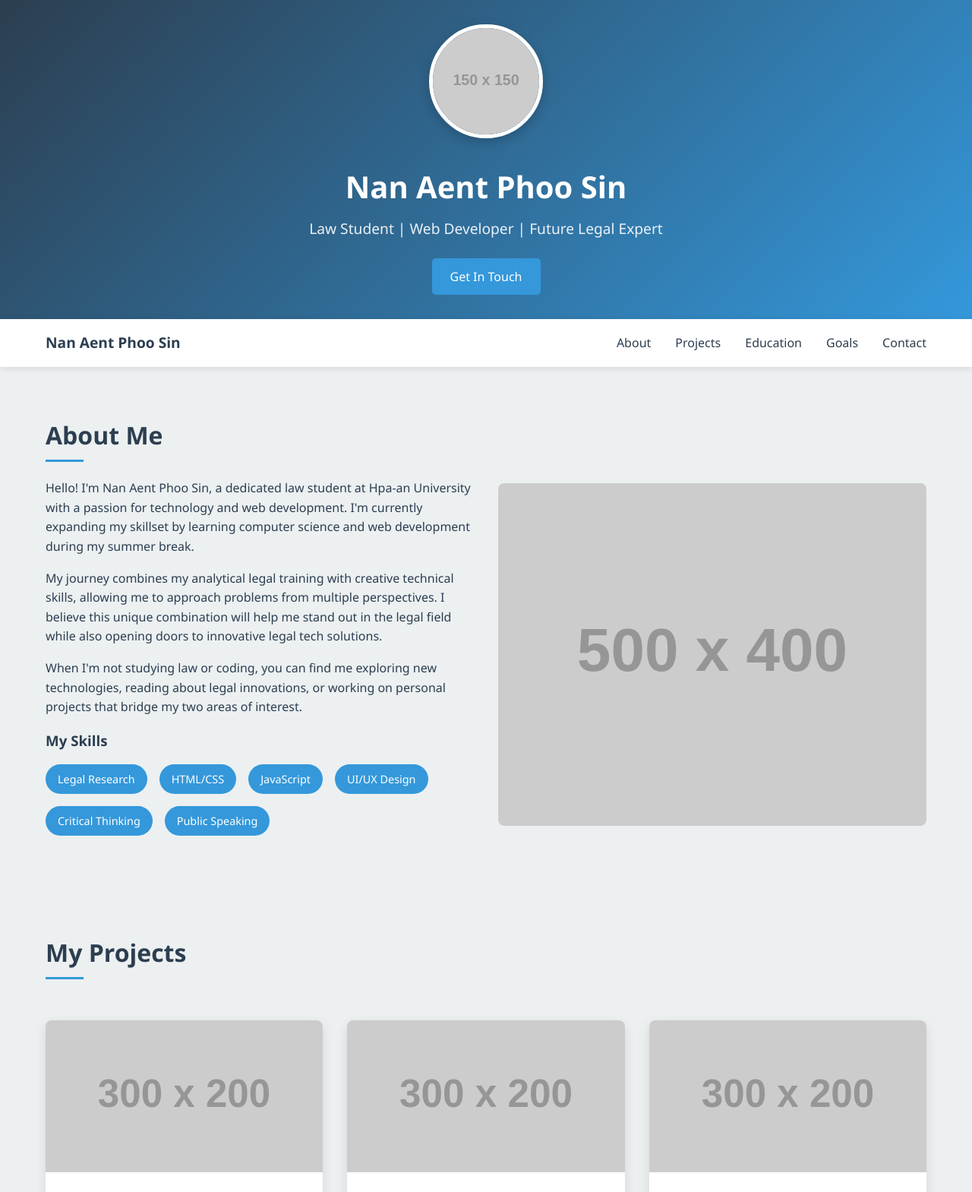
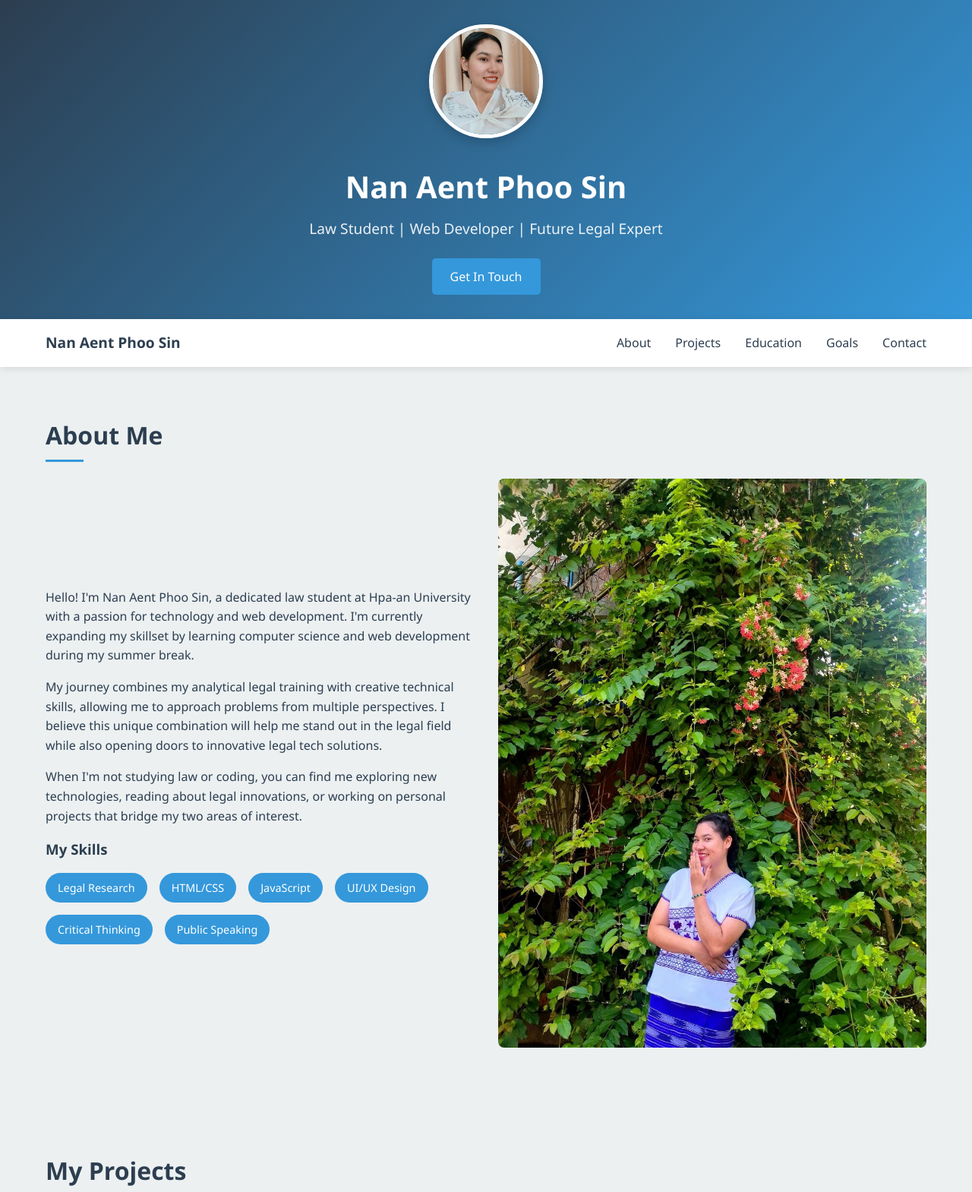
Before and after one commit to NanAentPhooSin/NanAentPhooSin.github.io, a plain HTML site: page index.html in a window 1280 px wide. Shown: the top 1569 px of the page at 76% size. Drawn offline with Linux system fonts and the light colour scheme; placeholder pictures from the web are drawn by us.

Commit message:
photo change

```diff
--- a/index.html
+++ b/index.html
@@ -385,7 +385,7 @@
 <body>
     <header>
         <div class="header-content">
-            <img src="https://via.placeholder.com/150" alt="Nan Aent Phoo Sin" class="profile-img">
+            <img src="photo_2025-05-07_11-13-56.jpg" alt="Nan Aent Phoo Sin" class="profile-img">
             <h1>Nan Aent Phoo Sin</h1>
             <p class="tagline">Law Student | Web Developer | Future Legal Expert</p>
             <a href="#contact" class="btn">Get In Touch</a>
@@ -425,7 +425,7 @@
                 </div>
             </div>
             <div class="about-image">
-                <img src="https://via.placeholder.com/500x400" alt="Nan working" style="width:100%; border-radius:8px;">
+                <img src="photo_2025-05-07_11-03-08.jpg" alt="Nan working" style="width:100%; border-radius:8px;">
             </div>
         </div>
     </section>
@@ -434,7 +434,7 @@
         <h2>My Projects</h2>
         <div class="projects">
             <div class="project-card">
-                <img src="https://via.placeholder.com/300x200" alt="Dating App Project" class="project-img">
+                <img src="photo_2025-05-07_11-03-08.jpg" alt="Dating App Project" class="project-img">
                 <div class="project-info">
                     <h3>Dating App Prototype</h3>
                     <p>A modern dating application with unique matching algorithms and safety features, developed as part of my web development learning journey.</p>
```
Also changed, not shown: photo_2025-05-07_11-03-08.jpg (added), photo_2025-05-07_11-13-56.jpg (added).
